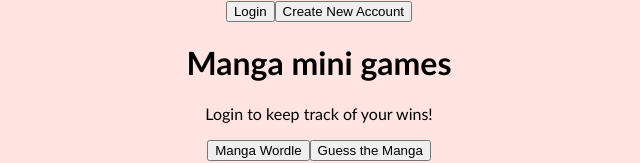
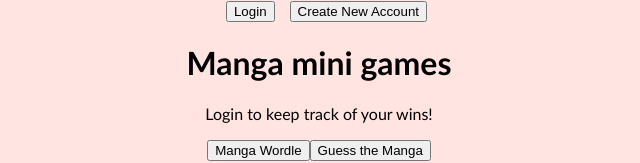
Before and after one commit to MichaelPNair/manga-mini-games, a React (Create React App) app: page / in a window 1280 px wide. Shown: the top 163 px of the page, without its empty margins (321-961 px from the left). Built offline with nearby package versions, Linux system fonts and the light colour scheme.

Commit message:
update css for login

```diff
--- a/src/components/CompareDetails.jsx
+++ b/src/components/CompareDetails.jsx
@@ -14,7 +14,7 @@ export default function CompareDetails({guessId, title, authors, artists, public
             .then(res => {
 
                 setGuessDetails(res.data)
-                console.log(res.data)
+                // console.log(res.data)
             })
     }, [guessId])
 
--- /dev/null
+++ b/src/components/LoggedInAs.css
@@ -0,0 +1,3 @@
+.logged-in-as button{
+    margin-left: 15px;
+}
--- a/src/components/LoggedInAs.jsx
+++ b/src/components/LoggedInAs.jsx
@@ -1,14 +1,16 @@
+import './LoggedInAs.css'
+
 export default function LoggedInAs({onClickLogin, onClickCreateUser, onLogout, user}) {
 
-    return <div>
+    return <div className='logged-in-as'>
         {!user && <>
-            <button onClick={onClickLogin}>Login</button>
-            <button onClick={onClickCreateUser}>Create New Account</button>
+            <button onClick={onClickLogin} className='login-button'>Login</button>
+            <button onClick={onClickCreateUser} className='new-button'>Create New Account</button>
         </>
         }
         {user && <>
-            <span>Logged in as: {user.username}</span>
-            <button onClick={onLogout}>Logout</button>
+            <span className='logged-in-text'>Logged in as: {user.username}</span>
+            <button onClick={onLogout} className='logout-button'>Logout</button>
         </>
         }
     </div>
--- a/src/pages/GuessTheManga.jsx
+++ b/src/pages/GuessTheManga.jsx
@@ -161,6 +161,7 @@ export default function GuessTheManga({onClickHome, user}) {
             .then(res => {
 
                 setAnswerDetails(res.data)
+                console.log(res.data)
             })
 
 
--- a/src/pages/Login.jsx
+++ b/src/pages/Login.jsx
@@ -25,7 +25,6 @@ export default function Login({onClickHome, onLogin}) {
         axios.post('/api/login', formData)
             .then(res => {
                 let token = res.data
-                console.log(token)
                 localStorage.setItem("token", token)
                 onLogin(formData)
             })
```
